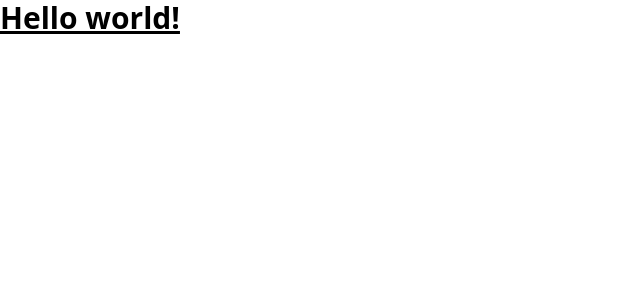
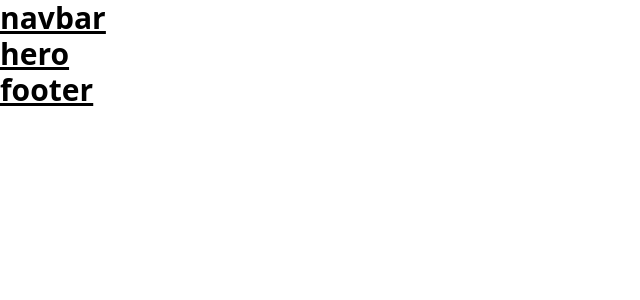
Before and after one commit to justjaiom/checkmate, a React (Create React App) app in the folder website/: page / in a window 1280 px wide. Shown: the top 300 px of the page, without its empty margins (0-640 px from the left). Built offline with nearby package versions, Linux system fonts and the light colour scheme.

Commit message:
starting

```diff
--- a/website/src/App.js
+++ b/website/src/App.js
@@ -1,10 +1,17 @@
 import logo from './logo.svg';
 import './App.css';
+import './components/footer'
+import Navbar from './components/navbar';
+import Hero from './components/hero';
+import Footer from './components/footer';
 
 function App() {
   return (
     <h1 className="text-3xl font-bold underline">
-      Hello world!
+
+      <Navbar></Navbar>
+      <Hero></Hero>
+      <Footer></Footer>
     </h1>
   );
 }
--- a/website/src/components/footer.jsx
+++ b/website/src/components/footer.jsx
@@ -0,0 +1,9 @@
+function Footer() {
+    return (
+      <h1 className="text-3xl font-bold underline">
+        footer
+      </h1>
+    );
+  }
+
+  export default Footer
--- a/website/src/components/hero.jsx
+++ b/website/src/components/hero.jsx
@@ -0,0 +1,9 @@
+function Hero() {
+    return (
+      <h1 className="text-3xl font-bold underline">
+        hero
+      </h1>
+    );
+  }
+
+  export default Hero
--- a/website/src/components/navbar.jsx
+++ b/website/src/components/navbar.jsx
@@ -0,0 +1,9 @@
+function Navbar() {
+    return (
+      <h1 className="text-3xl font-bold underline">
+        navbar
+      </h1>
+    );
+  }
+
+  export default Navbar
```
